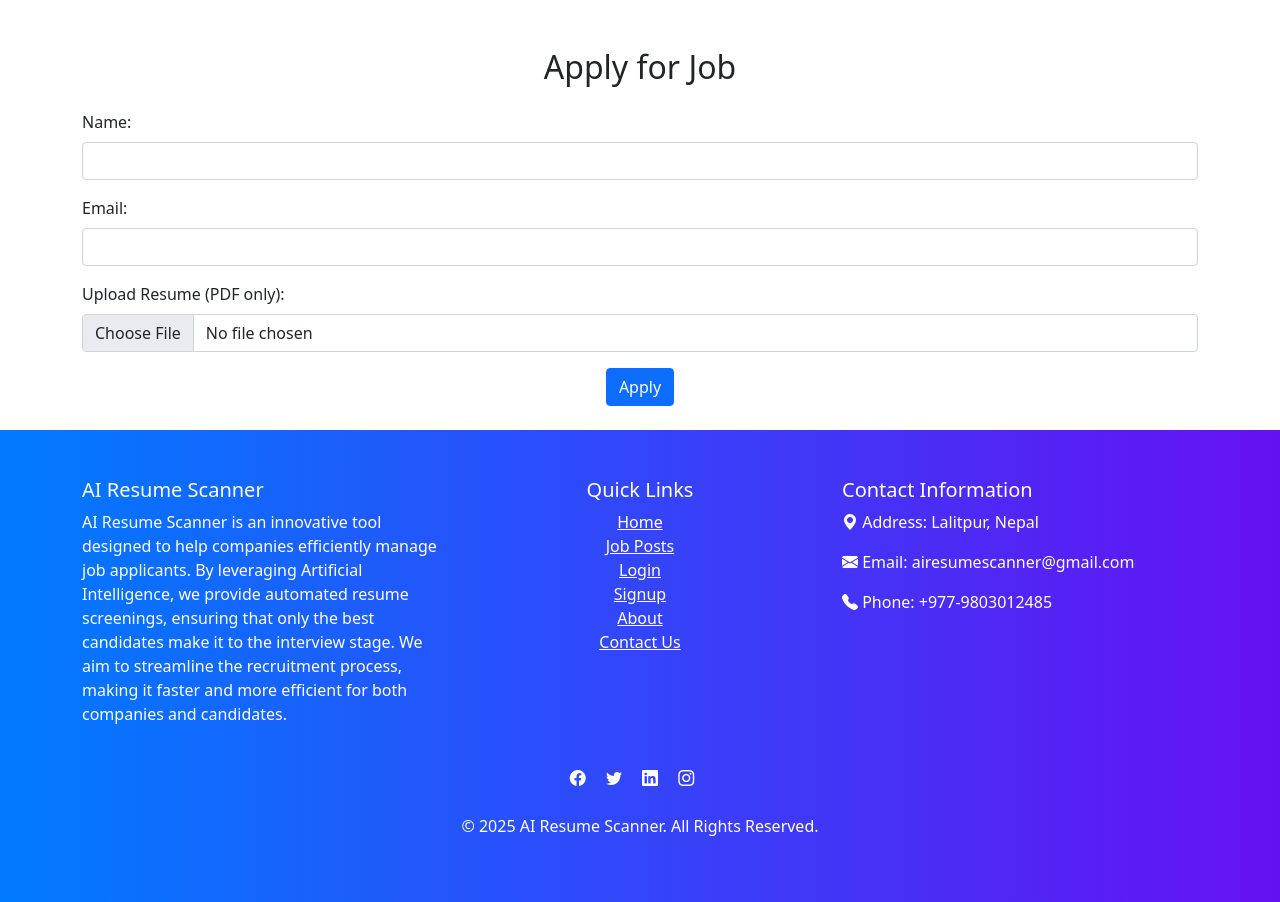
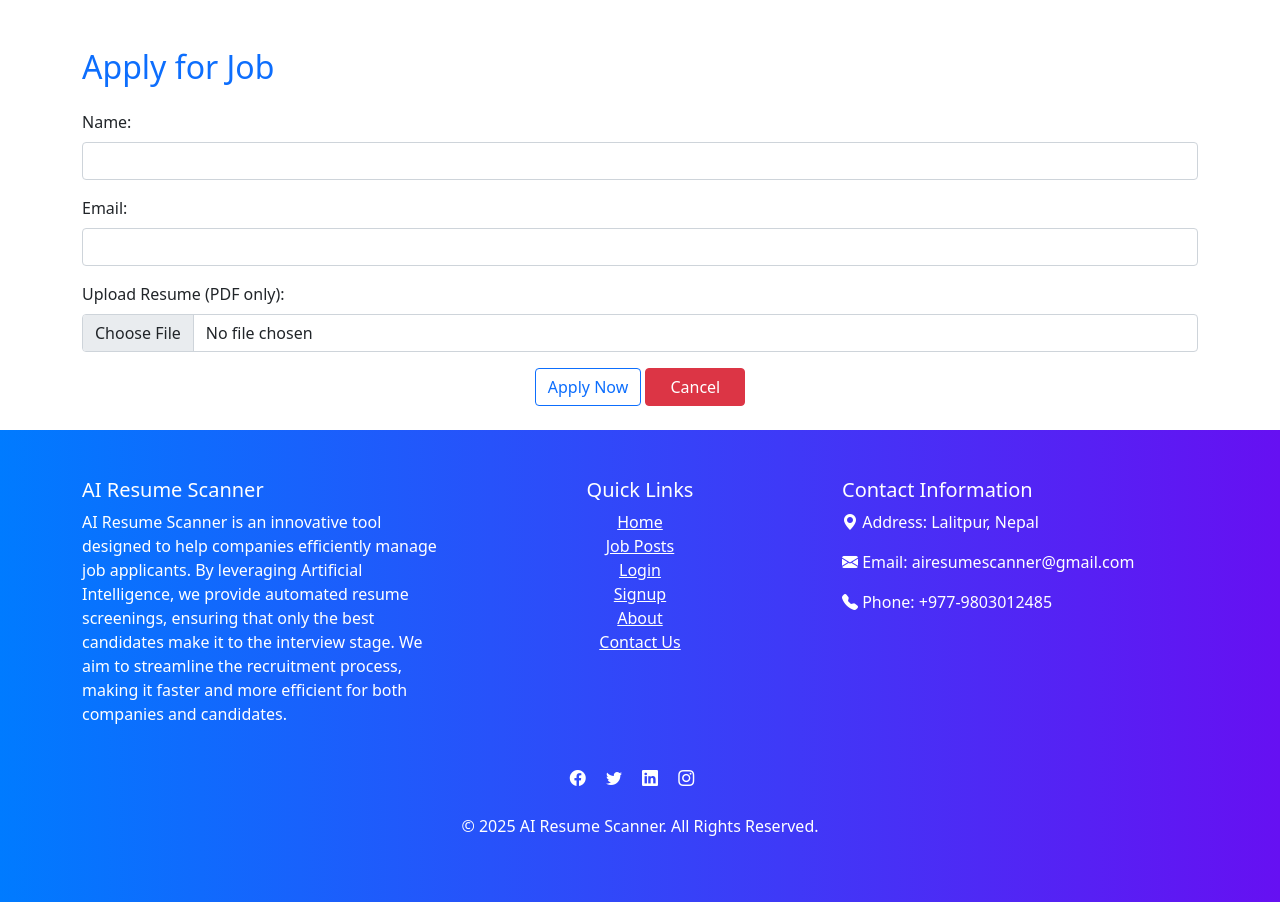
Before and after one commit to nishanlimbuchemjong/AI-Resume-Scanner, a Flask app: template templates/apply_for_job.html in a window 1280 px wide. Shown: the part 56-958 px from the top of the page. Run offline with Flask 3, Linux system fonts and the light colour scheme; the template is opened without the code that fills it, so the values that code supplies are empty; some libraries are stand-ins or nearby versions.

Commit message:
Apply_for_job.html page design modified

```diff
--- a/templates/apply_for_job.html
+++ b/templates/apply_for_job.html
@@ -4,7 +4,7 @@
 
 {% block content %}
 <div class="container mt-5">
-    <h2 class="text-center mb-4">Apply for Job</h2>
+    <h2 class="text-primary mb-4">Apply for Job</h2>
     <form action="{{ url_for('apply_for_job', job_id=job.job_id) }}" method="POST" enctype="multipart/form-data">
         <div class="mb-3">
             <label for="applicant_name" class="form-label">Name:</label>
@@ -22,7 +22,8 @@
         </div>
 
         <div class="text-center">
-            <button type="submit" class="btn btn-primary">Apply</button>
+            <button type="submit" class="btn btn-outline-primary">Apply Now</button>
+            <a href="{{ url_for('all_job_posts') }}" class="btn btn-danger px-4">Cancel</a>
         </div>
     </form>
 </div>
```
